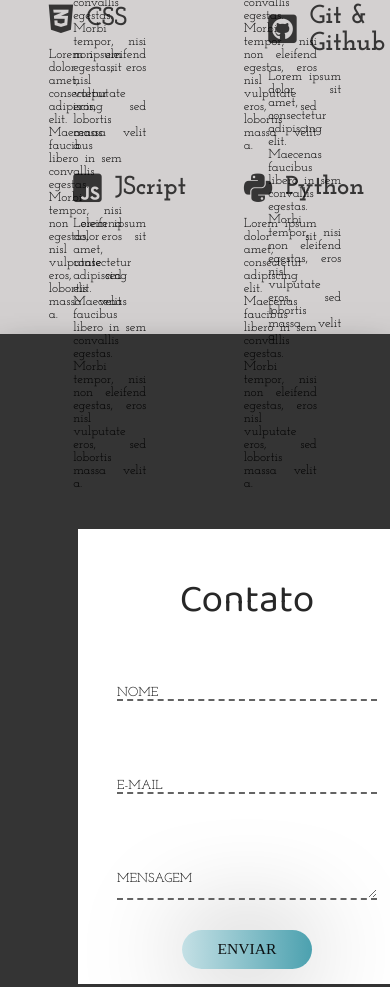
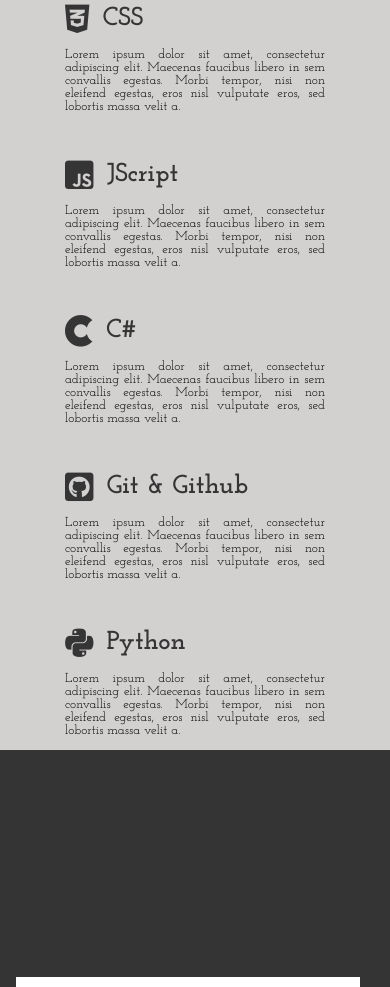
Before and after one commit to Felipe-Cassemiro/Projeto-portfolio, a plain HTML site: page index.html in a window 390 px wide. Shown: the part 1099-2086 px from the top of the page. Drawn offline with Linux system fonts and the light colour scheme.

Commit message:
ajeitando um pouco mais da responsividade

```diff
--- a/css/style.css
+++ b/css/style.css
@@ -344,7 +344,7 @@ header {
 }
 
 .contato-wrapper {
-    width: 60%;
+    width: 65%;
     display: flex;
     height: 35rem;
 
@@ -382,7 +382,7 @@ header {
     width: 20rem;
     font-size: 1.5rem;
     font-family: var(--font-secondary);
-    border-bottom: 2px dashed #636363;
+    border-bottom: .2rem dashed #636363;
     height: 3rem;
     outline: none;
     margin: 2rem 0;
@@ -495,4 +495,29 @@ header {
     * {
         font-size: 13px;
     }
+
+    .conhecimentos {
+        display: flex;
+        flex-direction: column;
+        padding: 1rem 5rem;
+        justify-content: center;
+    }
+
+    .conhecimento:nth-child(n+2) {
+        box-sizing: border-box;
+        padding-top: 3rem;
+    }
+
+    .sessao-contato {
+        box-sizing: border-box;
+        justify-content: normal;
+        align-items: center;
+        padding-top: 5rem;
+        box-shadow: none;
+    }
+
+    .contato-wrapper {
+        padding-left: 1.2rem;
+    }
+
 }
```
